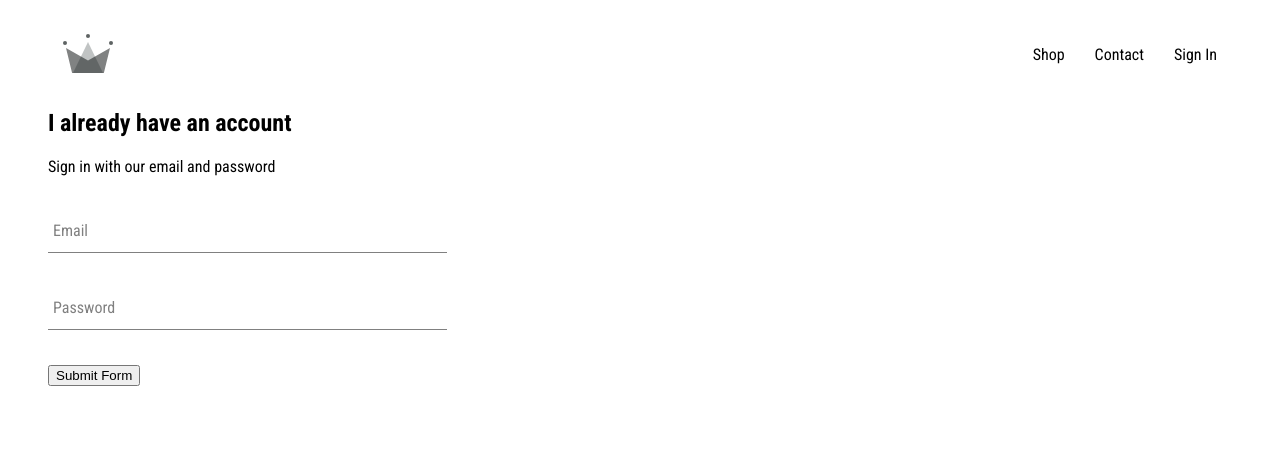
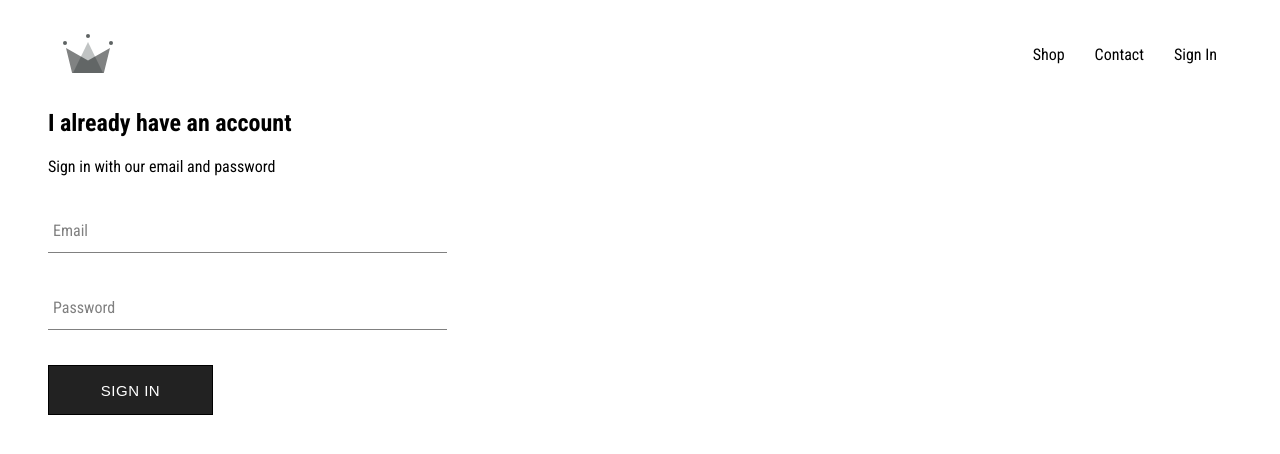
Before and after one commit to SumanIslam/crwn-clothing, a React (Create React App) app: page /signin in a window 1280 px wide. Shown: the top 454 px of the page. Built offline with nearby package versions, Linux system fonts and the light colour scheme.

Commit message:
added custom button

```diff
--- /dev/null
+++ b/src/components/custom-button/custom-button.component.jsx
@@ -0,0 +1,10 @@
+import './custom-button.styles.scss';
+
+const CustomButton = ({ children, ...otherProps }) => (
+  // eslint-disable-next-line react/button-has-type
+  <button className="custom-button" {...otherProps}>
+    {children}
+  </button>
+);
+
+export default CustomButton;
--- /dev/null
+++ b/src/components/custom-button/custom-button.styles.scss
@@ -0,0 +1,22 @@
+.custom-button {
+  min-width: 165px;
+  width: auto;
+  height: 50px;
+  letter-spacing: 0.5px;
+  line-height: 50px;
+  padding: 0 35px 0 35px;
+  font-size: 15px;
+  background-color: #222;
+  color: white;
+  text-transform: uppercase;
+  border: none;
+  border: 1px solid black;
+
+  cursor: pointer;
+  transition: all 0.3s ease-in;
+
+  &:hover {
+    background-color: white;
+    color: #222;
+  }
+}
--- a/src/components/sign-in/sing-in.component.jsx
+++ b/src/components/sign-in/sing-in.component.jsx
@@ -1,4 +1,5 @@
 import { Component } from 'react';
+import CustomButton from '../custom-button/custom-button.component';
 import FormInput from '../form-input/form-input.component';
 import './sign-in.styles.scss';
 
@@ -47,7 +48,7 @@
             handleChange={this.handleChange}
             required
           />
-          <input type="submit" value="Submit Form" />
+          <CustomButton type="submit">Sign In</CustomButton>
         </form>
       </div>
     );
```
